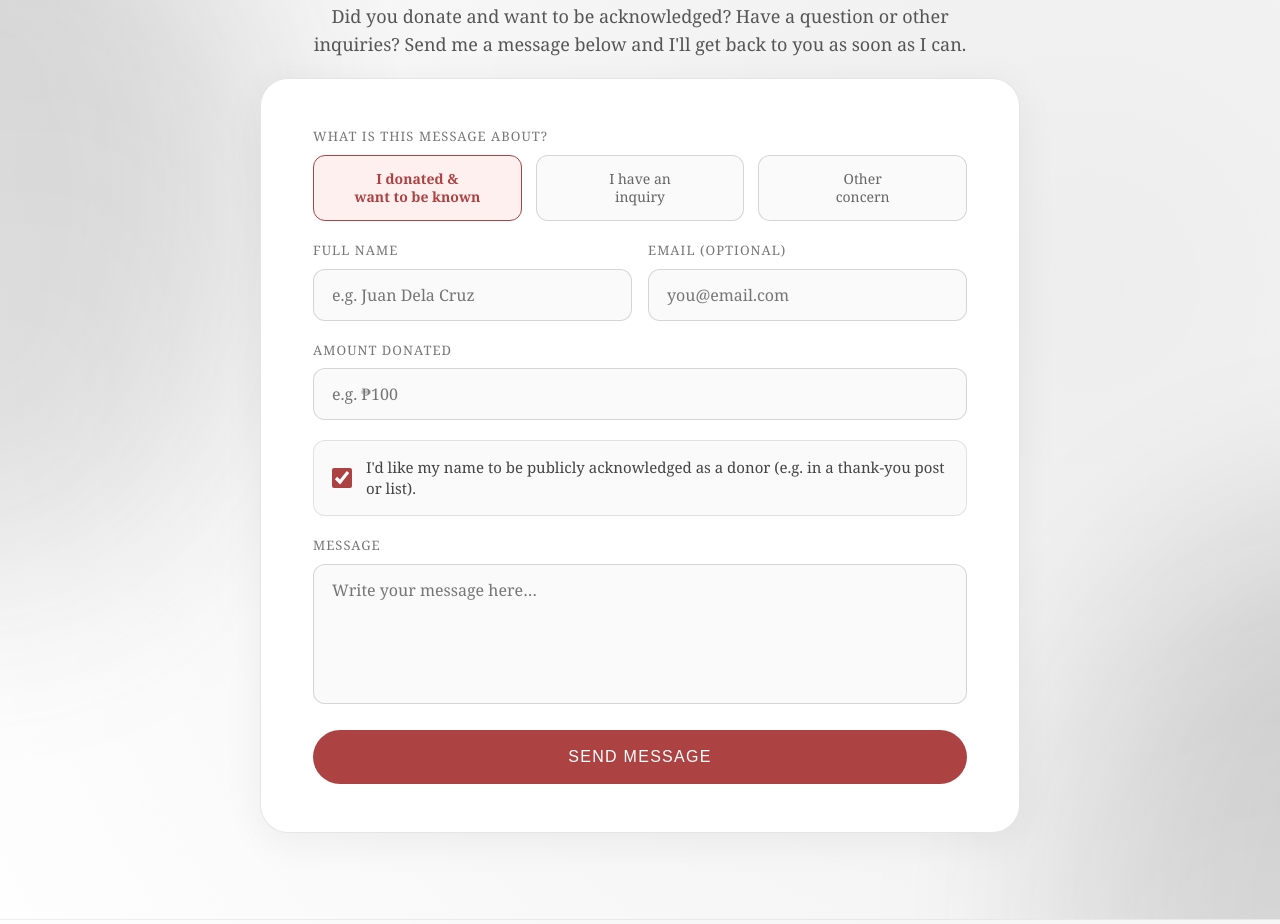
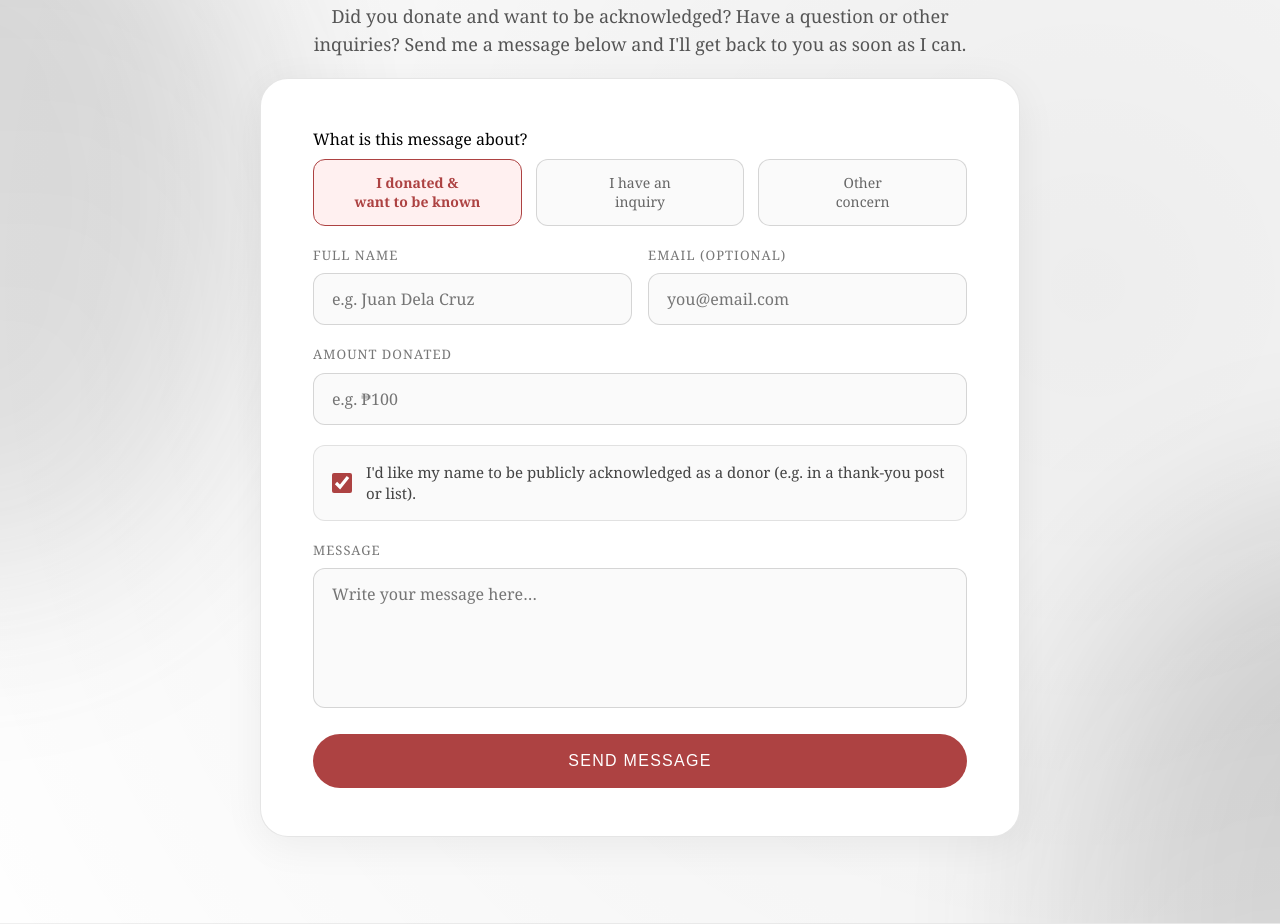
Before and after one commit to Topor24k/Portfolio-New, a React (Vite) app in the folder react-migrate/: page /donate in a window 1280 px wide. Shown: the part 3080-4004 px from the top of the page. Built offline with nearby package versions, Linux system fonts and the light colour scheme; a web font is replaced by a local one.

Commit message:
fix: change label to paragraph for improved semantics in DonatePage

```diff
--- a/react-migrate/src/pages/DonatePage.jsx
+++ b/react-migrate/src/pages/DonatePage.jsx
@@ -194,7 +194,7 @@ export default function DonatePage() {
 
           <div className="message-form fade-up" style={{ transitionDelay: '0.2s' }}>
             <div className="form-group">
-              <label htmlFor="purposeDonated">What is this message about?</label>
+              <p>What is this message about?</p>
               <div className="purpose-row">
                 <button id="purposeDonated" name="purpose" type="button" className={`purpose-btn ${purpose === 'donated' ? 'selected' : ''}`} onClick={() => setPurpose('donated')}>
                   I donated &amp;<br/>want to be known
```
